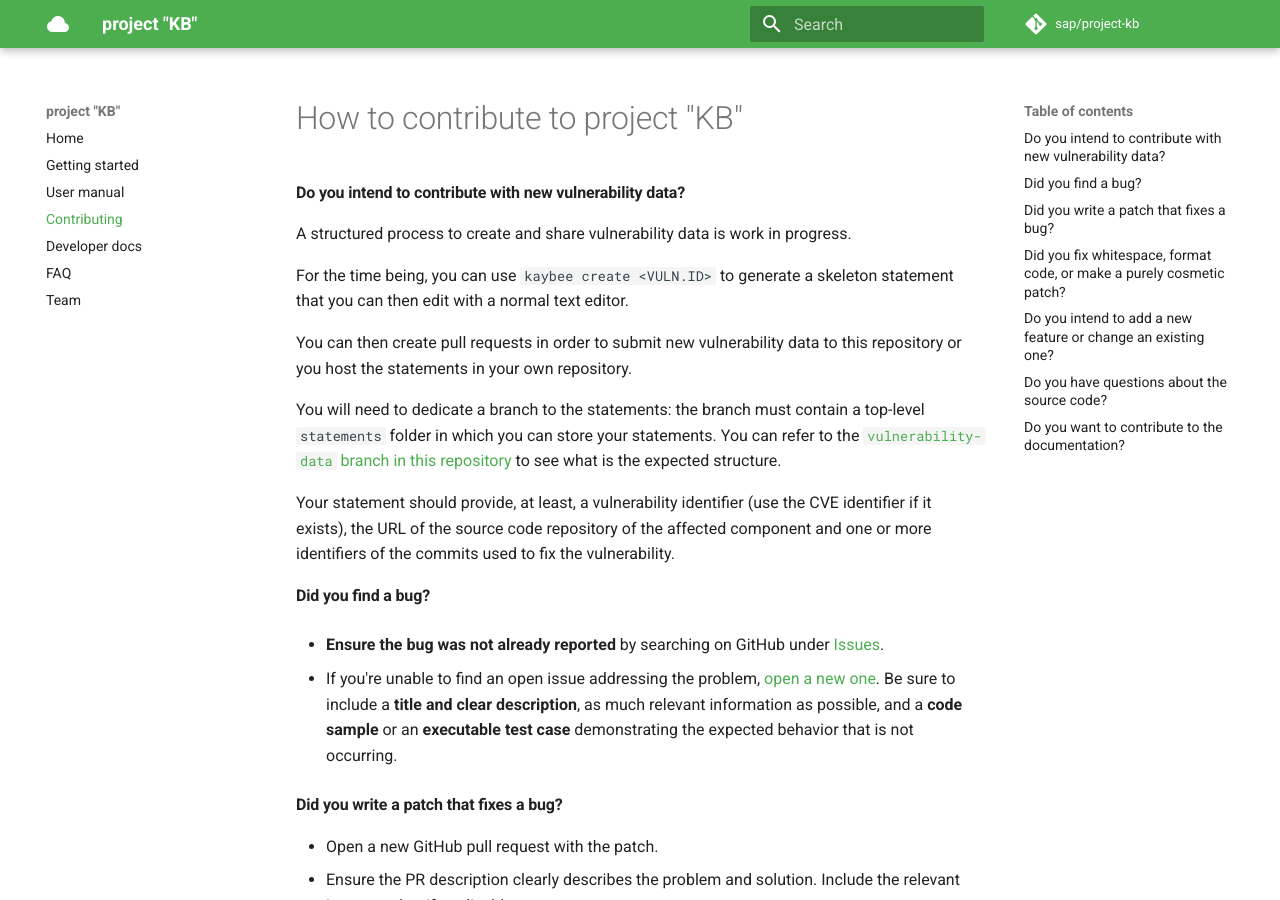
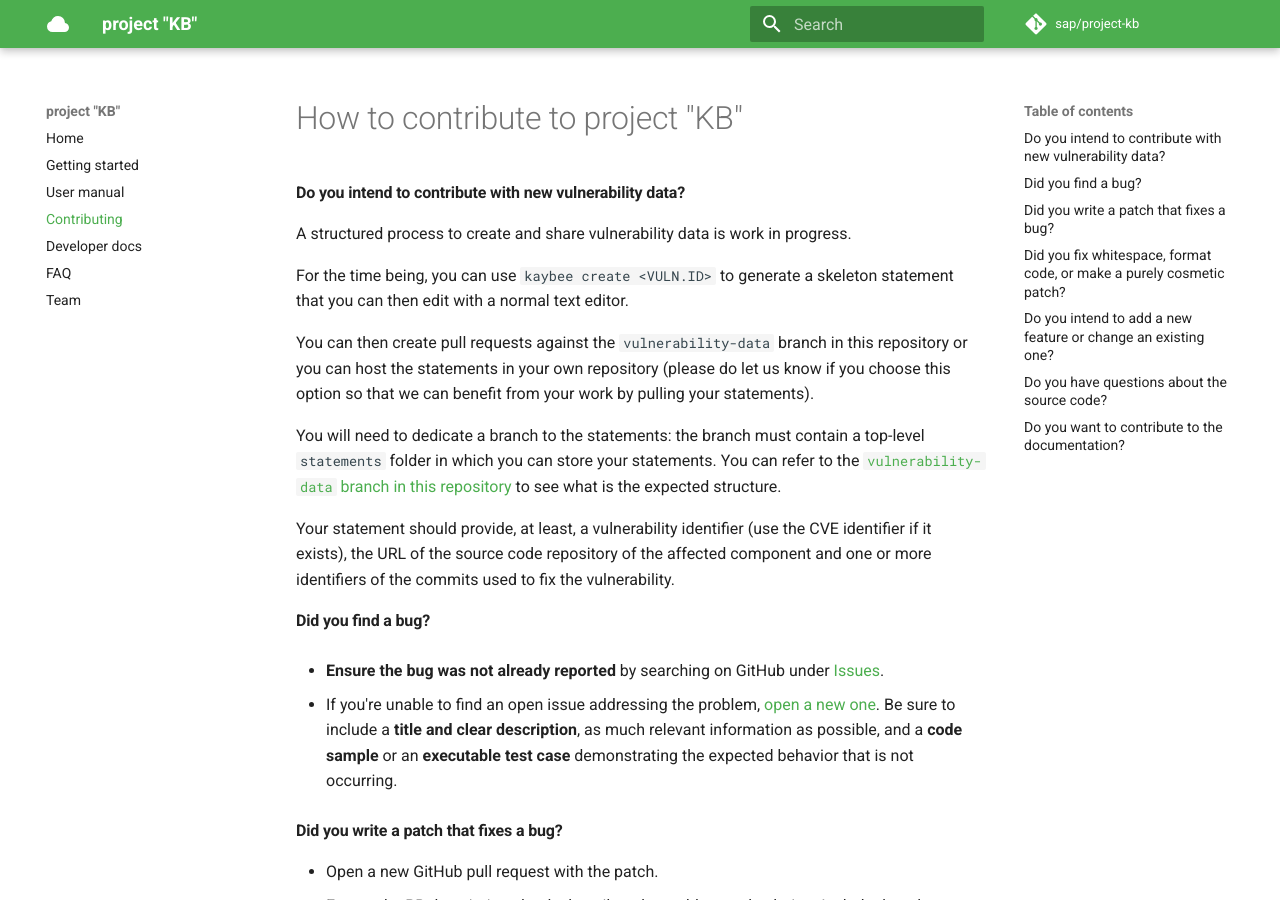
Before and after one commit to SAP/project-kb, an MkDocs documentation site: the page built from docs/contributing.md, in a window 1280 px wide and 900 px high. Built offline with MkDocs 1.6.1 and Material for MkDocs 9.7.7, drawn with Linux system fonts in a browser that asks for light colours; comment, search, counter and statistics services are not loaded.

Commit message:
docs: fixes and improvements

```diff
--- a/docs/contributing.md
+++ b/docs/contributing.md
@@ -7,8 +7,9 @@ A structured process to create and share vulnerability data is work in progress.
 For the time being, you can use `kaybee create <VULN.ID>` to generate a skeleton
 statement that you can then edit with a normal text editor.
 
-You can then create pull requests in order to submit new vulnerability data to this repository
-or you host the statements in your own repository.
+You can then create pull requests against the `vulnerability-data` branch in this repository
+or you can host the statements in your own repository (please do let us know if you choose
+this option so that we can benefit from your work by pulling your statements).
 
 You will need to dedicate a branch to the statements: the branch must contain a
 top-level `statements` folder in which you can store your statements. You can
```
